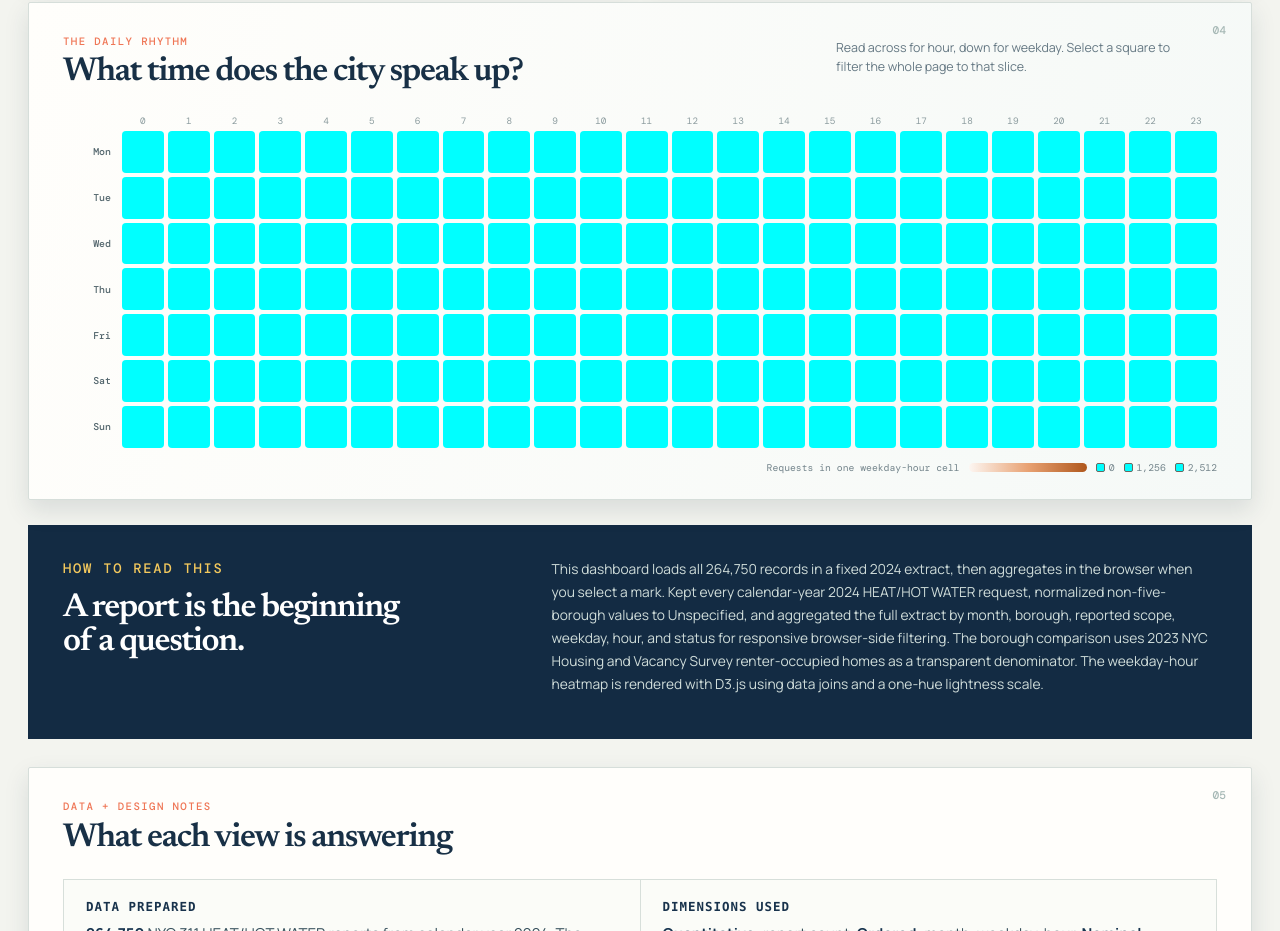
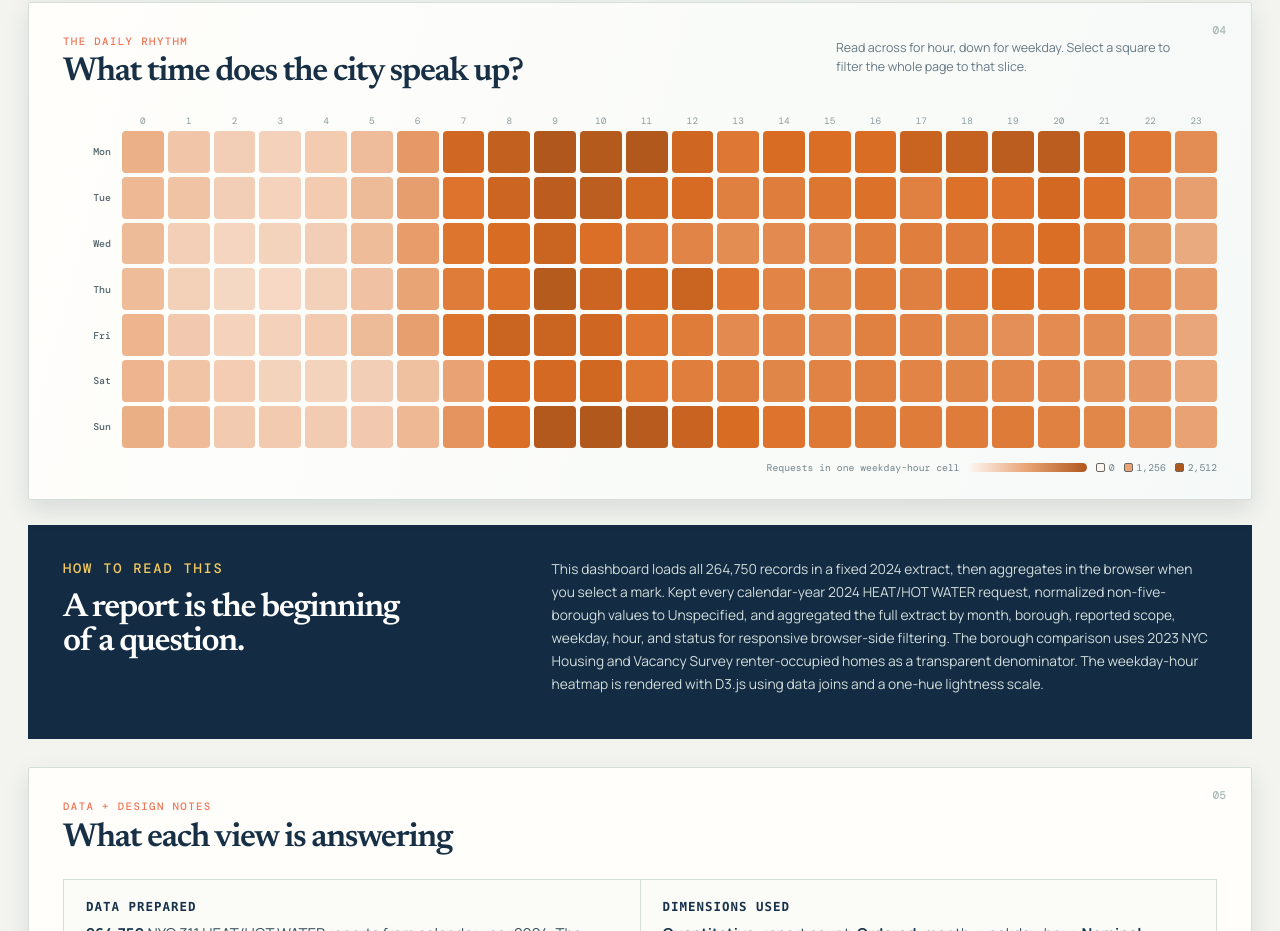
Before and after one commit to Perumal100/Heat-Signal, a plain HTML site: page dist/index.html in a window 1280 px wide. Shown: the part 1719-2650 px from the top of the page. Drawn offline with nearby package versions, Linux system fonts and the light colour scheme.

Commit message:
Fix heatmap sequential color encoding

```diff
--- a/dist/app.js
+++ b/dist/app.js
@@ -154,7 +154,7 @@ function renderScope() {
 function heatColor(value, maximum) {
   const proportion = maximum ? value / maximum : 0;
   // Constant hue and saturation; lightness alone encodes ordered report volume.
-  return d3.hsl(24, 72, 97 - proportion * 57).formatHex();
+  return d3.hsl(24, 0.72, 0.97 - proportion * 0.57).formatHex();
 }
 
 function renderHeatLegend(maximum) {
--- a/dist/index.html
+++ b/dist/index.html
@@ -13,8 +13,8 @@
   <meta property="og:image:width" content="1200">
   <meta property="og:image:height" content="630">
   <meta name="twitter:card" content="summary_large_image">
-  <link rel="stylesheet" href="styles.css" />
-  <link rel="stylesheet" href="layout-fixes.css" />
+  <link rel="stylesheet" href="styles.css?v=final-20261126" />
+  <link rel="stylesheet" href="layout-fixes.css?v=final-20261126" />
 </head>
 <body>
   <main class="shell">
@@ -85,6 +85,6 @@
   </main>
   <div id="tooltip" class="tooltip" role="status" aria-live="polite"></div>
   <script src="https://cdn.jsdelivr.net/npm/d3@7/dist/d3.min.js"></script>
-  <script src="app.js"></script>
+  <script src="app.js?v=final-20261126b"></script>
 </body>
 </html>
```
